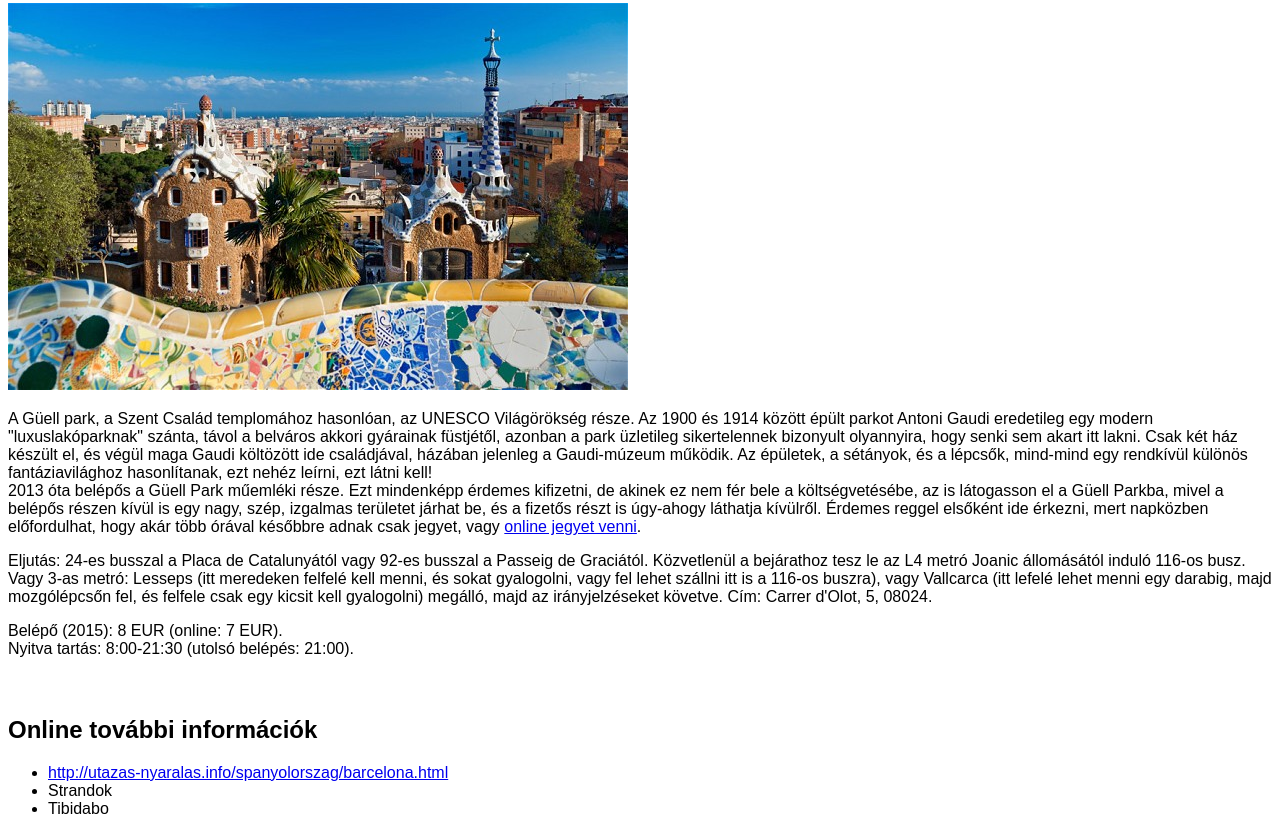
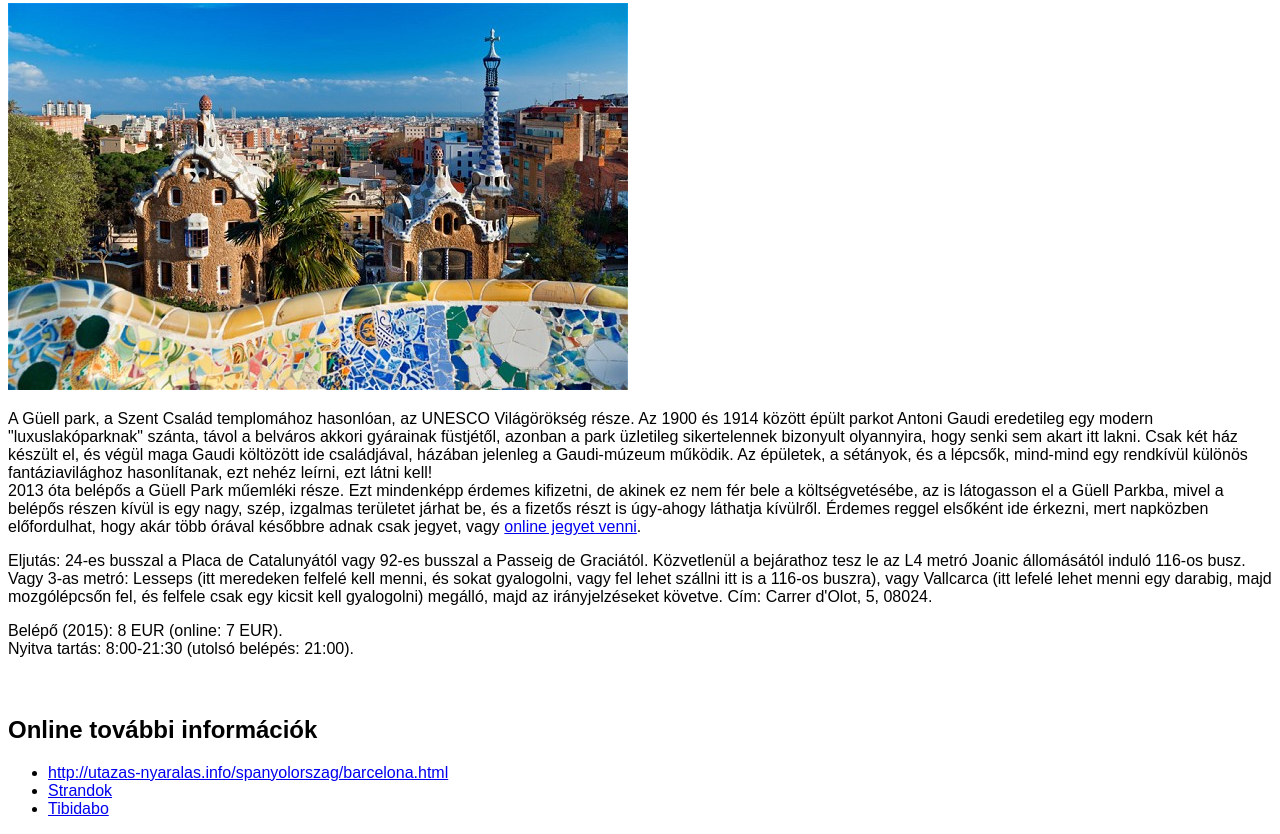
Before and after one commit to brbrt/barcelona-guide, a plain HTML site: page index.html in a window 1280 px wide. Shown: the part 7341-8175 px from the top of the page. Drawn offline with Linux system fonts and the light colour scheme.

Commit message:
Fix bottom links

```diff
--- a/index.html
+++ b/index.html
@@ -250,8 +250,8 @@ Nyitva tartás: 8:00-21:30 (utolsó belépés: 21:00).
     <div>
 		<ul>
 			<li><a href="http://utazas-nyaralas.info/spanyolorszag/barcelona.html">http://utazas-nyaralas.info/spanyolorszag/barcelona.html</a></li>
-			<li><a href="http://utazas-nyaralas.info/spanyolorszag/barcelona.html#barcelona-strandok"></a>Strandok</li>
-			<li><a href="http://utazas-nyaralas.info/spanyolorszag/barcelona.html#tibidabo"></a>Tibidabo</li>
+			<li><a href="http://utazas-nyaralas.info/spanyolorszag/barcelona.html#barcelona-strandok">Strandok</a></li>
+			<li><a href="http://utazas-nyaralas.info/spanyolorszag/barcelona.html#tibidabo">Tibidabo</a></li>
 		</ul>
 	</div>
 
```
